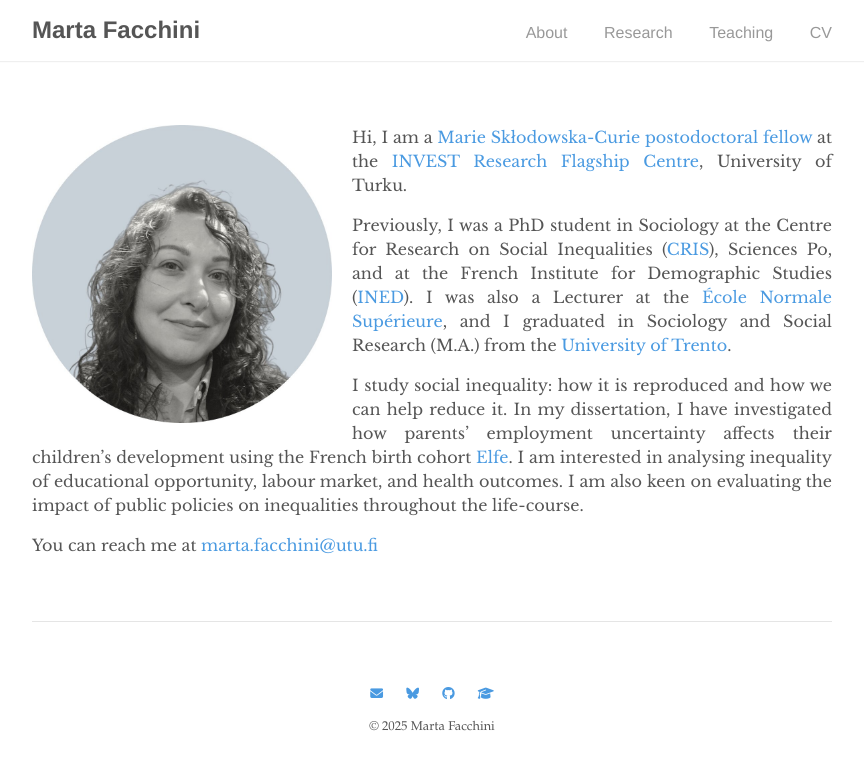
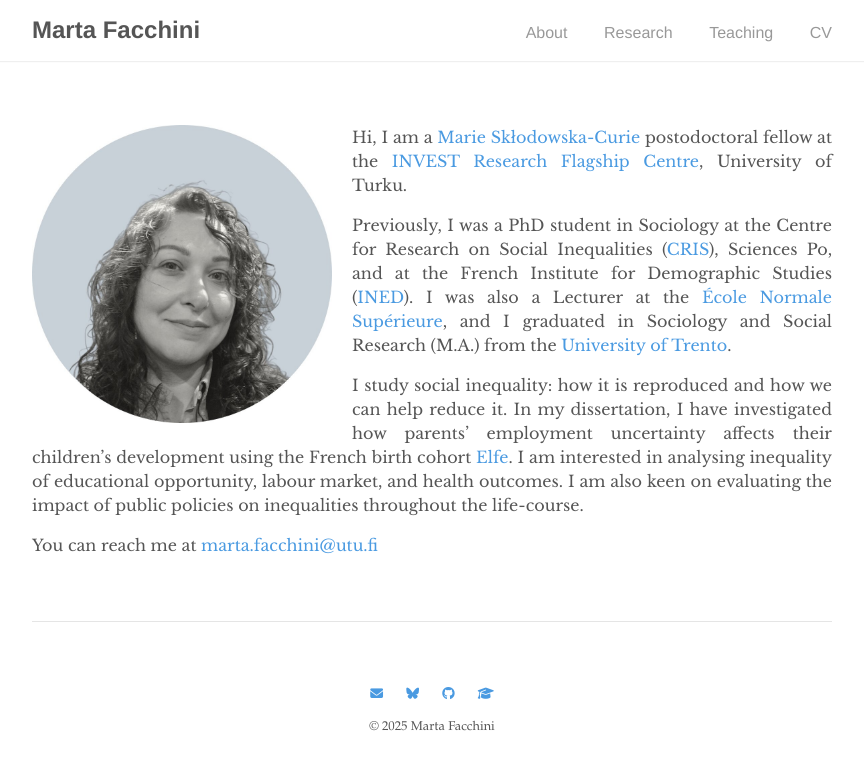
Before and after one commit to martafacchini/martafacchini.github.io, a Jekyll site: the page built from _pages/about.md, in a window 1280 px wide. Shown: the top 770 px of the page, without its empty margins (208-1072 px from the left). Built offline with Jekyll 4.4.1, drawn with Linux system fonts in a browser that asks for light colours; nearby versions of some CDN libraries.

```diff
--- a/_pages/about.md
+++ b/_pages/about.md
@@ -9,7 +9,7 @@ permalink: /about/
 <img align="left" src="/assets/marta_facchini.jpg" alt="Photo of Marta Facchini" style="margin-right: 20px;width: 300px; height: auto;">
 
 
-Hi, I am a [Marie Skłodowska-Curie postodoctoral fellow](https://marie-sklodowska-curie-actions.ec.europa.eu/) at the [INVEST Research Flagship Centre](https://invest.utu.fi/), University of Turku.
+Hi, I am a [Marie Skłodowska-Curie](https://marie-sklodowska-curie-actions.ec.europa.eu/) postodoctoral fellow at the [INVEST Research Flagship Centre](https://invest.utu.fi/), University of Turku.
 
 Previously, I was a PhD student in Sociology at the Centre for Research on Social Inequalities ([CRIS](https://www.sciencespo.fr/osc/en.html)), Sciences Po, and at the French Institute for Demographic Studies ([INED](https://www.ined.fr/en/)). I was also a Lecturer at the [École Normale Supérieure](https://www.ens.psl.eu/en), and I graduated in Sociology and Social Research (M.A.) from the [University of Trento](https://www.sociologia.unitn.it/en).
 
```
